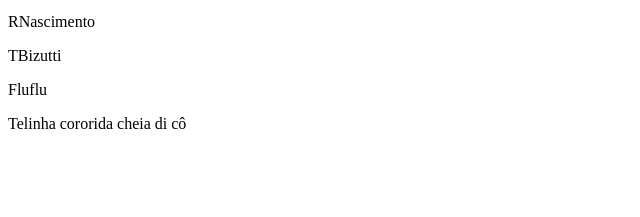
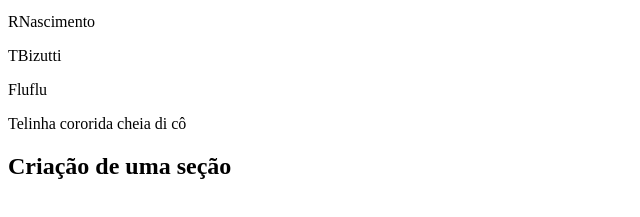
Before and after one commit to regifraga/portfolio-site, a plain HTML site: page src/index.html in a window 1280 px wide. Shown: the part 101-318 px from the top of the page, without its empty margins (0-640 px from the left). Drawn offline with Linux system fonts and the light colour scheme.

Commit message:
Inmclusão de uma seção

```diff
--- a/src/index.html
+++ b/src/index.html
@@ -10,5 +10,8 @@
 			<p>TBizutti</p>
 			<p>Fluflu</p>
 			<p>Telinha cororida cheia di cô</p>
+			<section>
+				<h2>Criação de uma seção</h2>
+			</section>
 		</body>
 	</html>
```
